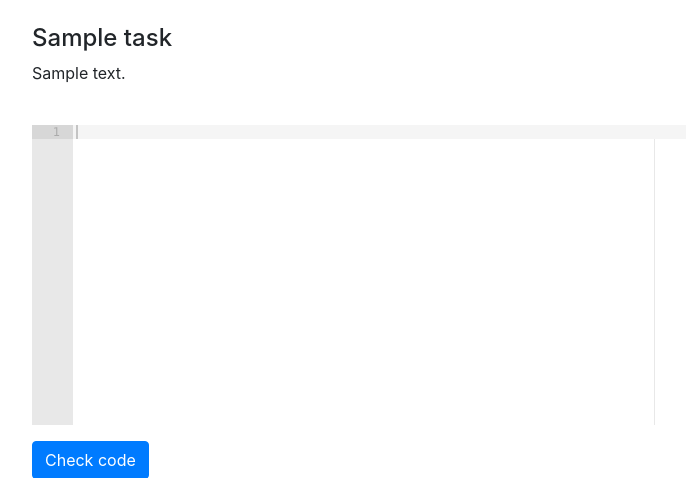
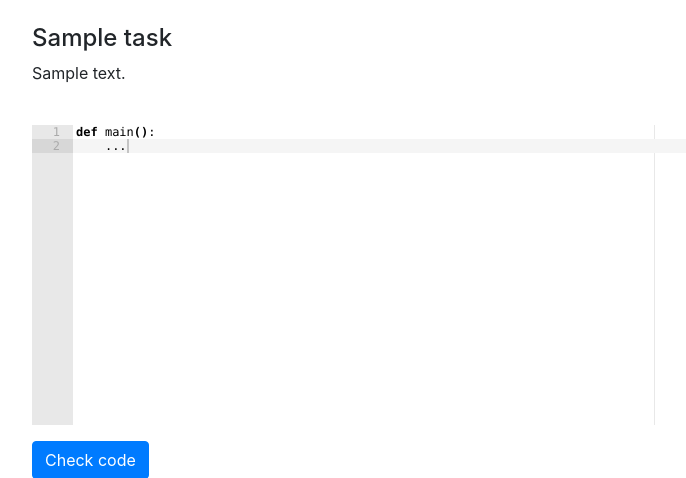
Before and after one commit to ylisovskyi/python_checker, a Flask app: page /tasks/1 in a window 1280 px wide. Shown: the part 56-534 px from the top of the page, without its empty margins (53-739 px from the left). Run offline with Flask 2, Linux system fonts and the light colour scheme; a user stored in the database is signed in; tables that the repository leaves empty hold one stand-in row (values such as "Sample post"); some libraries are stand-ins or nearby versions.

Commit message:
fix editor initial text content

```diff
--- a/papp/templates/code.html
+++ b/papp/templates/code.html
@@ -57,7 +57,7 @@
                     document.getElementById("code-form").onsubmit = function(evt) {
                       document.getElementById("editortext").value = editor.getValue();
                     };
-                  editor.setContent("def main():\n\t...")
+                  editor.setValue("def main():\n\t...", 1)
                </script>
 
 			   <button type="submit" class="btn btn-primary">Check code</button>
```
